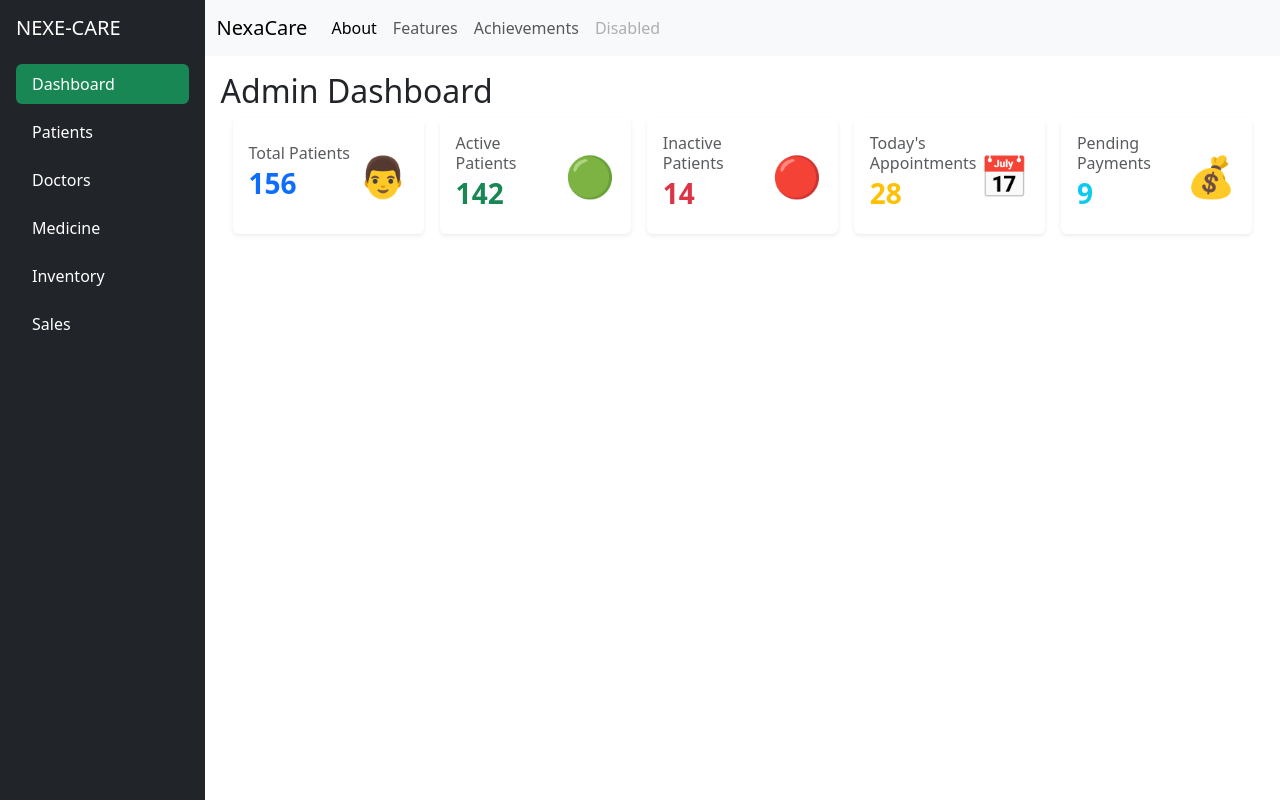
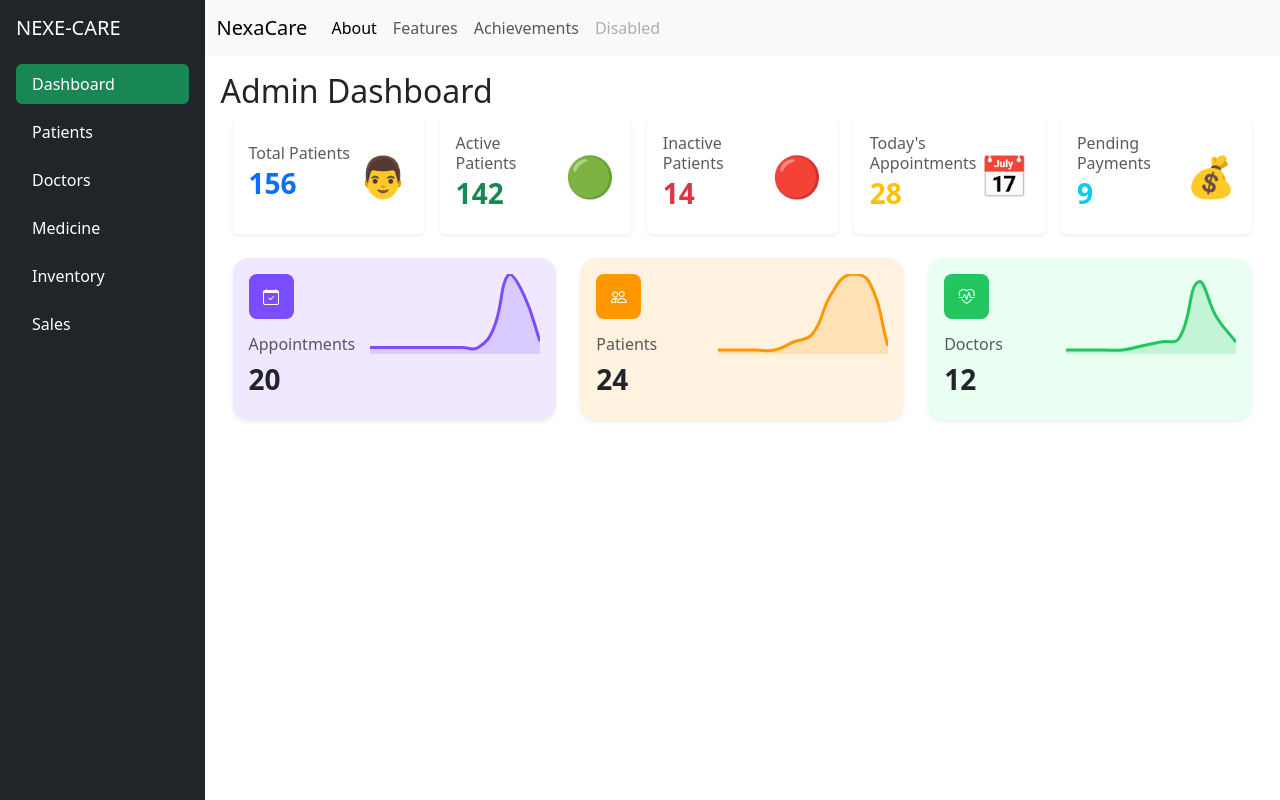
Before and after one commit to gopisettu/nexacare-hospitalmanagement-frontend, a React (Vite) app: page /admin/dashboard in a window 1280 px wide. Built offline with nearby package versions, Linux system fonts and the light colour scheme.

Commit message:
implemented Admin Dashboard using Boostrap Charts for Appointment ,Doctor and Patient  by their count

```diff
--- a/package.json
+++ b/package.json
@@ -11,7 +11,11 @@
   },
   "dependencies": {
     "axios": "^1.19.0",
+    "bootstrap": "^5.3.8",
+    "bootstrap-icons": "^1.13.1",
+    "chart.js": "^4.5.1",
     "react": "^19.2.7",
+    "react-chartjs-2": "^5.3.1",
     "react-dom": "^19.2.7",
     "react-router": "^8.3.0",
     "react-router-dom": "^7.18.2"
--- a/src/assets/Component/Admin/AdminDashboard.jsx
+++ b/src/assets/Component/Admin/AdminDashboard.jsx
@@ -1,3 +1,4 @@
+import DashboardCharts from "./DashboardCharts";
 function AdminDashboard(){
     return (<>
 
@@ -140,6 +141,9 @@ function AdminDashboard(){
 
 
 </div>
+
+
+<DashboardCharts />
 </div>
         </>
     )
--- /dev/null
+++ b/src/assets/Component/Admin/DashboardCharts.jsx
@@ -0,0 +1,139 @@
+import {
+    Chart as ChartJS,
+    CategoryScale,
+    LinearScale,
+    PointElement,
+    LineElement,
+    Filler,
+    Tooltip,
+  } from "chart.js";
+
+  import { Line } from "react-chartjs-2";
+
+  ChartJS.register(
+    CategoryScale,
+    LinearScale,
+    PointElement,
+    LineElement,
+    Tooltip,
+    Filler
+  );
+
+  function MiniCard({
+    title,
+    value,
+    color,
+    bg,
+    icon,
+    data,
+  }) {
+    return (
+      <div
+        className="card border-0 shadow-sm rounded-4 h-100"
+        style={{ background: bg }}
+      >
+        <div className="card-body d-flex justify-content-between align-items-start">
+
+          <div>
+            <div
+              className="rounded-3 text-white d-flex align-items-center justify-content-center mb-3"
+              style={{
+                width: 45,
+                height: 45,
+                background: color,
+              }}
+            >
+              <i className={`bi ${icon}`}></i>
+            </div>
+
+            <h6 className="text-muted">{title}</h6>
+
+            <h3 className="fw-bold">{value}</h3>
+          </div>
+
+          <div style={{ width: "170px", height: "80px" }}>
+            <Line
+              data={{
+                labels: data.map((_, i) => i),
+                datasets: [
+                  {
+                    data,
+                    borderColor: color,
+                    backgroundColor: `${color}30`,
+                    fill: true,
+                    tension: 0.45,
+                    pointRadius: 0,
+                    borderWidth: 3,
+                  },
+                ],
+              }}
+              options={{
+                responsive: true,
+                maintainAspectRatio: false,
+
+                plugins: {
+                  legend: {
+                    display: false,
+                  },
+                  tooltip: {
+                    enabled: false,
+                  },
+                },
+
+                scales: {
+                  x: {
+                    display: false,
+                  },
+                  y: {
+                    display: false,
+                  },
+                },
+              }}
+            />
+          </div>
+
+        </div>
+      </div>
+    );
+  }
+
+  export default function DashboardStats() {
+    return (
+      <div className="row g-4">
+
+        <div className="col-md-4">
+          <MiniCard
+            title="Appointments"
+            value="20"
+            icon="bi-calendar-check"
+            color="#7c4dff"
+            bg="#efe8ff"
+            data={[2,2,2,2,2,2,2,2,8,25,18,4]}
+          />
+        </div>
+
+        <div className="col-md-4">
+          <MiniCard
+            title="Patients"
+            value="24"
+            icon="bi-people"
+            color="#ff9800"
+            bg="#fff2df"
+            data={[1,1,1,1,3,5,15,20,18,2]}
+          />
+        </div>
+
+        <div className="col-md-4">
+          <MiniCard
+            title="Doctors"
+            value="12"
+            icon="bi-heart-pulse"
+            color="#22c55e"
+            bg="#e9fff2"
+            data={[1,1,1,1,2,3,4,18,9,3]}
+          />
+        </div>
+
+      </div>
+    );
+  }
--- a/src/assets/Component/Admin/DoctorAdmin.jsx
+++ b/src/assets/Component/Admin/DoctorAdmin.jsx
@@ -4,6 +4,7 @@ import { getDoctorByUsername } from "../Servises/DoctorService";
 import DoctorCard from "../Doctor/DoctorCard";
 import Pagination from "../HelperComponent/Pagination";
 import DoctorModal from "../Doctor/DoctorModal";
+
 
 function DoctorAdmin() {
   const [doctor, setDoctor] = useState([]);
@@ -13,8 +14,22 @@ function DoctorAdmin() {
   const [page,setPage]=useState(0)
   const[size,setSize]=useState(8)
 
-  const [selectedFiles, setSelectedFiles] = useState({});
 
+
+
+  const [searchData, setSearchData] = useState("");
+const [genderFilter, setGenderFilter] = useState("");
+const [departmentFilter, setDepartmentFilter] = useState("");
+const [specializationFilter, setSpecializationFilter] = useState("");
+const [sortOption, setSortOption] = useState("");
+const [appointmentFilter, setAppointmentFilter] = useState("");
+const [bloodGroupFilter, setBloodGroupFilter] = useState("");
+
+
+const [genders, setGenders] = useState([]);
+    const [bloodGroups, setBloodGroups] = useState([]);
+    const [appointmentStatus, setAppointmentStatus] = useState([]);
+    const [selectedFiles, setSelectedFiles] = useState({});
 
   const uploadImage = async (doctorId) => {
     console.log(doctorId)
@@ -33,6 +48,13 @@ function DoctorAdmin() {
         { console.error("Upload failed:", err);
          alert("Failed to upload image."); }
        };
+
+       const onAddNewPatient=()=>{
+        setSelectedPatient({});
+        setEditPatient({});
+        setNewUser(true);
+
+      }
   const submitEditedForm=async(e)=>{
     e.preventDefault();
     try{
@@ -91,22 +113,242 @@ function DoctorAdmin() {
       try {
         console.log("Inside getAllDoctors");
 
-        const api = `http://localhost:8080/api/doctor/get-allDoctor?page=${page}&size=${size}`;
+        let api = `http://localhost:8080/api/doctor/get-allDoctor?page=${page}&size=${size}`;
+
+        if (searchData.trim() !== "") {
+          api += `&search=${searchData}`;
+        }
+
+        if (genderFilter !== "") {
+          api += `&gender=${genderFilter}`;
+        }
+
+        if (departmentFilter !== "") {
+          api += `&department=${departmentFilter}`;
+        }
+
+        if (specializationFilter !== "") {
+          api += `&specialization=${specializationFilter}`;
+        }
+
+        if (sortOption !== "") {
+          api += `&sortOption=${sortOption}`;
+        }
+
+        console.log(api);
+
         const res = await axios.get(api);
 
-        console.log(res.data);
+        console.log("API Response");
+        console.table(res.data);
+
         setDoctor(res.data);
+
       } catch (err) {
-        console.log(err);
+        console.error(err);
       }
     }
 
     getAllDoctors();
   }, [page,size]);
 
+  const loadEnums = async () => {
+
+    try {
+
+        const [
+            genderRes,
+            bloodRes,
+            appointmentRes
+        ] = await Promise.all([
+            getGenders(),
+            getBloodGroups(),
+            getAppointmentStatus()
+        ]);
+
+        setGenders(genderRes.data);
+        setBloodGroups(bloodRes.data);
+        setAppointmentStatus(appointmentRes.data);
+
+    } catch (err) {
+
+        console.log(err);
+
+    }
+  }
+  const refreshFilter = () => {
+    setSearchData("");
+    setGenderFilter("");
+    setSortOption("");
+    setBloodGroupFilter("");
+    setAppointmentFilter("");
+  }
+  const getGenderFilter = (e) => {
+    setGenderFilter(e.target.value);
+};
+
+const getSortOption = (e) => {
+    setSortOption(e.target.value);
+};
+
+const getBloodGroupFilter = (e) => {
+    setBloodGroupFilter(e.target.value);
+};
+
+  function getSearchDate(e) {
+    setSearchData(e.target.value);
+}
   return (
     <div className="container">
       <h2>Doctor Admin</h2>
+
+
+
+      <div className="row">
+
+
+      <div className="card shadow-sm mb-4">
+    <div className="card-body">
+
+        <div className="row g-3 align-items-center">
+
+            {/* Search */}
+            <div className="col-lg-3 col-md-6">
+                <input
+                    type="text"
+                    className="form-control"
+                    placeholder="🔍 Search Patient..."
+                    value={searchData}
+                    onChange={getSearchDate}
+                />
+            </div>
+
+            {/* Filter */}
+            <div className="col-lg-2 col-md-6">
+            <select
+    className="form-select"
+    value={genderFilter}
+    onChange={getGenderFilter}
+>
+    <option value="">All Patients</option>
+
+    {genders.map((gender) => (
+        <option
+            key={gender}
+            value={gender}
+        >
+            {formatEnum(gender)}
+        </option>
+    ))}
+
+</select>
+            </div>
+
+            {/* Appointment Filter */}
+            <div className="col-lg-2 col-md-6">
+            <select
+    className="form-select"
+    value={appointmentFilter}
+    onChange={(e) => setAppointmentFilter(e.target.value)}
+>
+    <option value="">Appointments</option>
+
+    {appointmentStatus.map((status) => (
+        <option
+            key={status}
+            value={status}
+        >
+            {formatEnum(status)}
+        </option>
+    ))}
+
+</select>
+</div>
+
+            {/* Sort */}
+            <div className="col-lg-2 col-md-6">
+            <select
+    className="form-select"
+    value={sortOption}
+    onChange={getSortOption}
+>
+                    <option value="">Sort By Age</option>
+                    <option value="YOUNG">Young</option>
+                    <option value="OLD">Old</option>
+
+                </select>
+            </div>
+            <div className="col-lg-2 col-md-6">
+            <select
+    className="form-select"
+    value={bloodGroupFilter}
+    onChange={getBloodGroupFilter}
+>
+    <option value="">Blood Group</option>
+
+    {bloodGroups.map((group) => (
+        <option
+            key={group}
+            value={group}
+        >
+            {bloodGroupLabel[group]}
+        </option>
+    ))}
+
+</select>
+            </div>
+
+        </div>
+
+        <hr />
+
+        <div className="row g-3">
+
+
+
+
+
+            {/* Add */}
+            <div className="col-lg-2 col-md-6">
+                <button
+                    className="btn btn-success w-100"
+                    data-bs-toggle="modal"
+                    data-bs-target="#exampleModal"
+                    onClick={onAddNewPatient}
+                >
+                    + Add Patient
+                </button>
+            </div>
+
+            {/* Refresh */}
+            <div className="col-lg-2 col-md-6">
+                <button className="btn btn-outline-primary w-100"
+                onClick={() => window.location.reload()}
+                >
+                    🔄 Refresh
+                </button>
+            </div>
+
+            {/* Reset */}
+            <div className="col-lg-2 col-md-6">
+                <button className="btn btn-outline-secondary w-100"
+                onClick={refreshFilter}>
+                    Reset Filters
+                </button>
+            </div>
+
+            {/* Export */}
+            <div className="col-lg-2 col-md-6">
+                <button className="btn btn-outline-dark w-100">
+                    📥 Export
+                </button>
+            </div>
+
+        </div>
+
+    </div>
+</div>
+      </div>
 
       <div className="row">
       {doctor.map((d) => (
@@ -137,6 +379,7 @@ function DoctorAdmin() {
 
 
 
+
 {/* Toast */}
 <div className="position-fixed top-0 start-50 translate-middle-x" style={{ zIndex: 1080 }}>
   <div id="liveToast" className="toast" role="alert" aria-live="assertive" aria-atomic="true">
--- a/src/main.jsx
+++ b/src/main.jsx
@@ -2,6 +2,9 @@
 import { createRoot } from 'react-dom/client'
 
 import App from './App.jsx'
+import "bootstrap/dist/css/bootstrap.min.css";
+import "bootstrap-icons/font/bootstrap-icons.css";
+import "bootstrap/dist/js/bootstrap.bundle.min.js";
 
 createRoot(document.getElementById('root')).render(
     <App />
```
Also changed, not shown: 1 other file (tests, documents, lock files or other folders).
